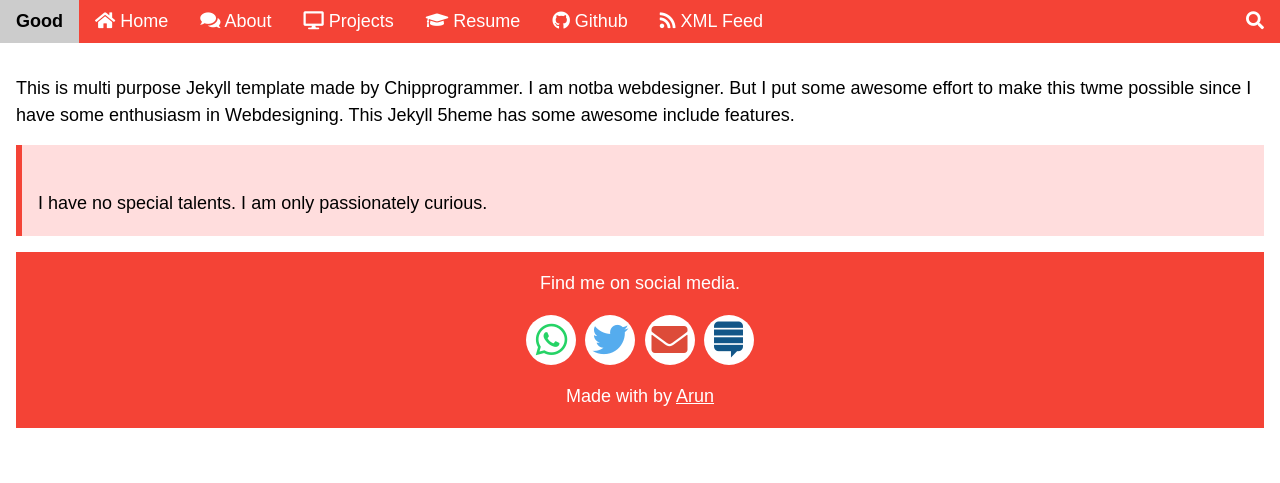
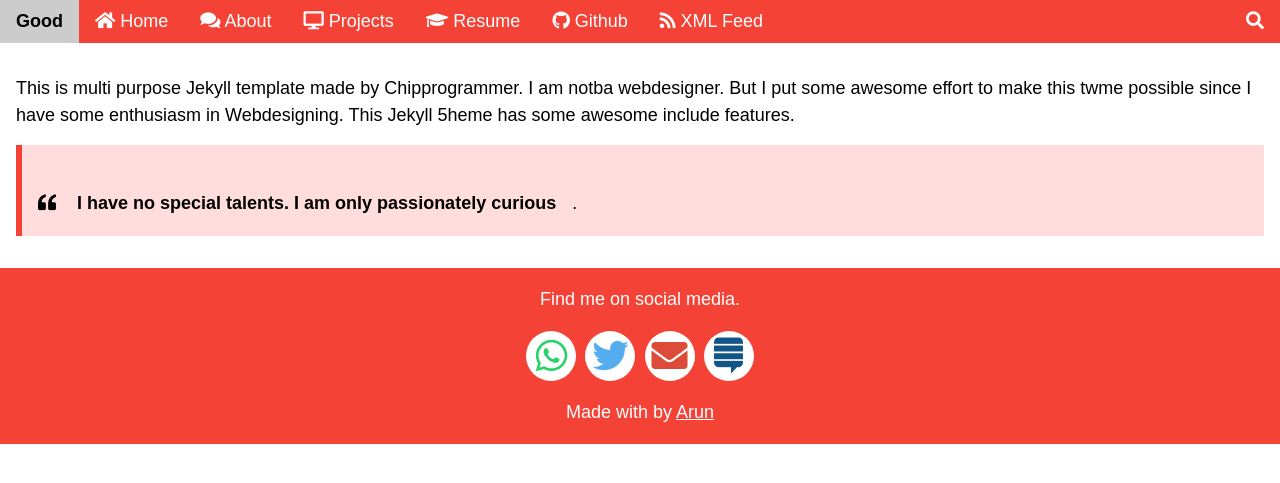
Before and after one commit to chipprogrammers/Good, a Jekyll site: the page built from index.html, in a window 1280 px wide. Shown: the top 483 px of the page. Built offline with Jekyll 4.4.1, drawn with Linux system fonts in a browser that asks for light colours; some web fonts are replaced; comment, search, counter and statistics services are not loaded.

Commit message:
Update index.html

```diff
--- a/index.html
+++ b/index.html
@@ -5,5 +5,6 @@ layout: default
   <div class="w3-container" id="services" style="margin-top:75px">
   This is multi purpose Jekyll template made by Chipprogrammer. I am notba webdesigner. But I put some awesome effort to make this twme possible since I have some enthusiasm in Webdesigning. This Jekyll 5heme has some awesome include features.
 <div class="w3-panel w3-pale-red w3-leftbar w3-border-red">
-  <p>I have no special talents. I am only passionately curious.</p>
+  <p><i class="fas fa-quote-left"></i><b class="w3-padding"> I have no special talents. I am only passionately curious</b>.</p>
 </div>
+</div>
```
